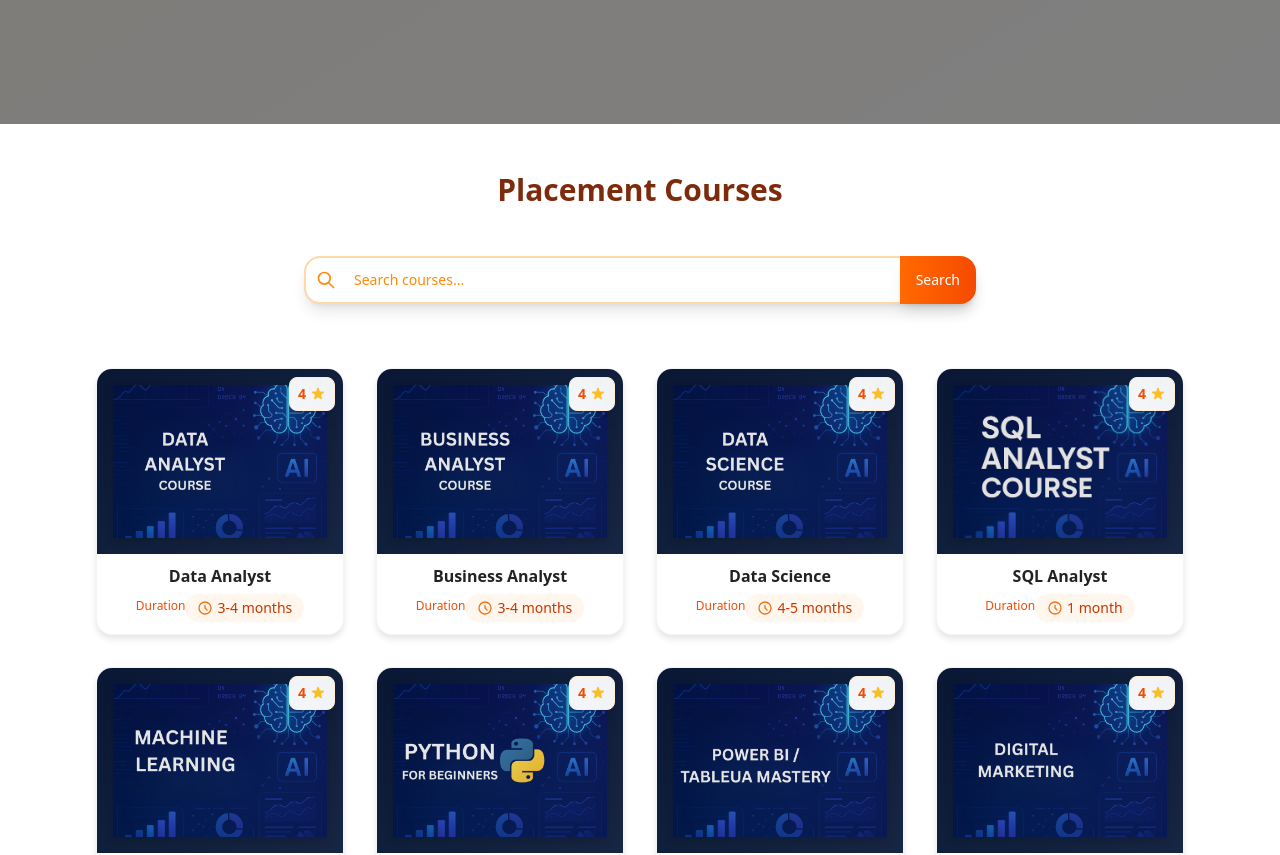
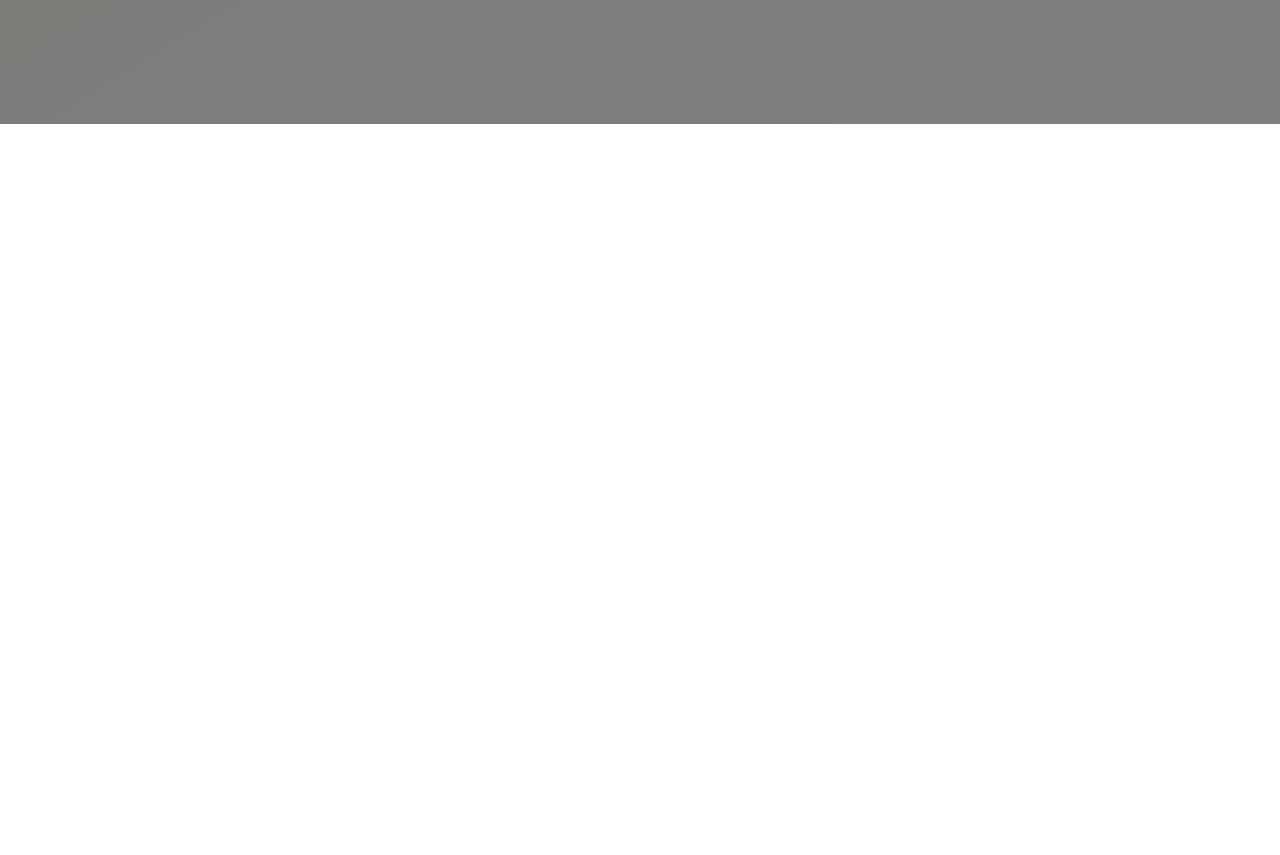
Before and after one commit to nilimaSahu22/DataInYourself, a Next.js app: page / in a window 1280 px wide. Shown: the part 740-1595 px from the top of the page. Built offline with nearby package versions, Linux system fonts and the light colour scheme.

Commit message:
added slide in from left animation in the entire placemtent course section rather than the individual card

```diff
--- a/app/components/ui/PlacementCourseCard.tsx
+++ b/app/components/ui/PlacementCourseCard.tsx
@@ -1,6 +1,6 @@
 "use client";
 
-import React, { useState, useEffect } from "react";
+import React from "react";
 import Link from "next/link";
 import { generateCourseSlug } from "../../utils/courseUtils";
 import { StarIcon, ClockIcon } from "./Icons";
@@ -30,39 +30,14 @@ export const PlacementCourseCard: React.FC<PlacementCourseCardProps> = ({
   shouldAnimate = false,
 }) => {
   const courseSlug = generateCourseSlug(title);
-  const [isVisible, setIsVisible] = useState(false);
 
-  // Calculate delay based on index for staggered animation
-  const animationDelay = index * 500; // 500ms delay between each card for slower animation
-
-  // Single animation control effect
-  useEffect(() => {
-    if (shouldAnimate) {
-      // Reset visibility first
-      setIsVisible(false);
-
-      // Then trigger animation after delay
-      const timer = setTimeout(() => {
-        setIsVisible(true);
-      }, animationDelay);
-
-      return () => clearTimeout(timer);
-    } else {
-      // If not animating, show immediately
-      setIsVisible(true);
-    }
-  }, [shouldAnimate, animationDelay]);
 
   return (
     <Link href={`/courses/${courseSlug}`} className="block w-full h-full group">
       <article
-        className={`relative w-full h-full bg-white rounded-2xl shadow-lg hover:shadow-xl transition-all duration-300 overflow-hidden border border-gray-100 flex flex-col flip-card-hover ${
-          isVisible ? 'animate-flipInRotate' : 'flip-initial'
+        className={`relative w-full h-full bg-white rounded-2xl shadow-lg hover:shadow-xl transition-all duration-300 overflow-hidden border border-gray-100 flex flex-col
         }`}
-        style={{
-          animationDelay: `${animationDelay}ms`,
-        }}
-      >
+>
         {/* Image Section - Fixed aspect ratio for consistency */}
         <div className="w-full aspect-[4/3] bg-gradient-to-br from-[#0a1a3a] to-[#1a2a4a] flex items-center justify-center p-4 relative overflow-hidden">
           <img
--- a/app/page.tsx
+++ b/app/page.tsx
@@ -453,7 +453,9 @@ export default function Home() {
       </VideoBackground>
 
       {/* Placement Courses Section */}
-      <section className="py-4 sm:py-6 md:py-8 lg:py-12 px-4 sm:px-6 md:px-8 lg:px-12 xl:px-16 bg-white">
+      <section className={`py-12 sm:py-16 md:py-20 lg:py-24 px-4 sm:px-6 md:px-8 lg:px-8 bg-gradient-to-br from-orange-50 to-white ${
+  shouldTriggerAnimation && !hasNavigatedAway ? 'animate-sectionSlideInLeft' : 'section-slide-initial'
+}`}>
         <div className="max-w-7xl mx-auto px-4 sm:px-6 md:px-6 lg:px-8">
           <h2 className="text-2xl sm:text-3xl font-bold text-center text-orange-900 mb-6 sm:mb-8 md:mb-12">Placement Courses</h2>
 
@@ -507,6 +509,7 @@ export default function Home() {
             </div>
           )}
 
+        {/* Course Grid */}
     <div className="grid grid-cols-1 sm:grid-cols-2 md:grid-cols-2 lg:grid-cols-3 xl:grid-cols-4 gap-4 sm:gap-6 md:gap-6 lg:gap-8">
       {filteredCourses.map((course, index) => (
         <PlacementCourseCard
@@ -518,7 +521,7 @@ export default function Home() {
           duration={course.duration}
           index={index}
           animationKey={animationKey}
-                shouldAnimate={shouldTriggerAnimation && !hasNavigatedAway}
+          shouldAnimate={false} // Disable individual card animations
         />
       ))}
     </div>
--- a/app/styles/globals.css
+++ b/app/styles/globals.css
@@ -187,3 +187,26 @@ header {
   width: 100% !important;
   box-shadow: 0 1px 3px 0 rgba(0, 0, 0, 0.1), 0 1px 2px -1px rgba(0, 0, 0, 0.1) !important;
 }
+/* ... existing code ... */
+
+/* Slide in from left animation for entire placement course section */
+@keyframes sectionSlideInLeft {
+  from {
+    opacity: 0;
+    transform: translateX(-50px);
+  }
+  to {
+    opacity: 1;
+    transform: translateX(0);
+  }
+}
+
+.animate-sectionSlideInLeft {
+  animation: sectionSlideInLeft 0.8s ease-out forwards;
+}
+
+.section-slide-initial {
+  opacity: 0 !important;
+  transform: translateX(-50px) !important;
+  transition: opacity 0.3s ease, transform 0.3s ease;
+}
```
Lines whose indentation alone changed are shown as unchanged.
